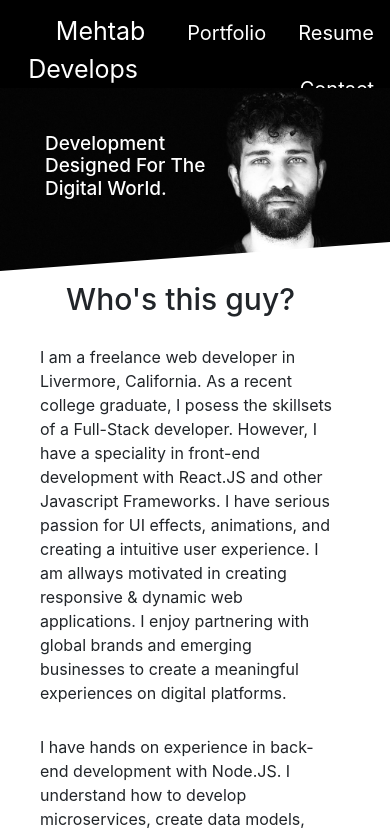
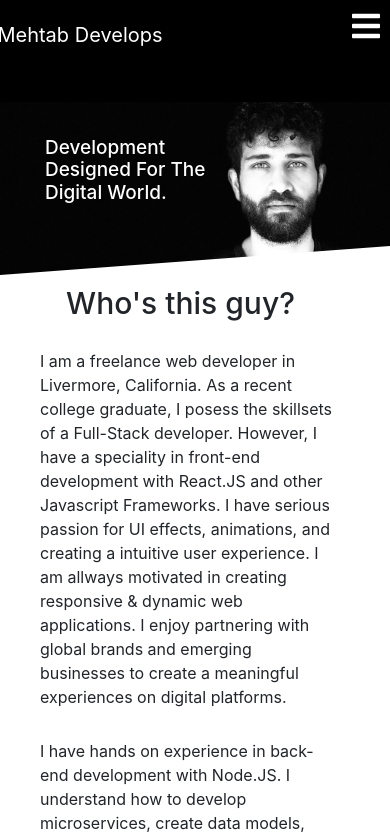
Before and after one commit to mehtab98/portfolio, a React (Create React App) app: page / in a window 390 px wide. Shown: the top 834 px of the page. Built offline with nearby package versions, Linux system fonts and the light colour scheme.

Commit message:
quickfix responsive navbar

```diff
--- a/package.json
+++ b/package.json
@@ -45,6 +45,7 @@
     "react-router-dom": "^5.2.0",
     "react-scripts": "^3.4.3",
     "react-vertical-timeline-component": "^3.0.2",
-    "serve": "^11.3.2"
+    "serve": "^11.3.2",
+    "styled-components": "^5.1.1"
   }
 }
--- a/src/App.js
+++ b/src/App.js
@@ -1,5 +1,5 @@
 import React, { Component } from "react";
-import Navbar from "./components/navbar/Navbar";
+import Nav from "./components/responsiveBars/rnavbar";
 import "./App.css";
 
 import { BrowserRouter, Route } from "react-router-dom";
@@ -15,7 +15,7 @@
     return (
       <BrowserRouter>
         <div className="App">
-          <Navbar className="web_bar" />
+          <Nav />
           <Route exact path="/" component={Home} />
           <Route exact path="/resume" component={Resume} />
           <Route path="/portfolio" component={Portfolio} />
--- /dev/null
+++ b/src/components/responsiveBars/rnavbar.js
@@ -0,0 +1,206 @@
+import React, { Component } from "react";
+import { NavLink, Link } from "react-router-dom";
+
+// import { BurgerIcon } from './'
+import styled from "styled-components";
+
+const Navigation = styled.header`
+  width: 100%;
+  z-index: 1;
+  display: flex;
+  justify-content: space-between;
+  align-items: center;
+  padding: 0px 100px 0;
+  height: 88px;
+  margin-bottom: -10px;
+  background: black;
+
+  .logo a {
+    padding-top: 33px;
+    display: flex;
+    flex-direction: column;
+    clear: both;
+    padding-bottom: 30px;
+    text-decoration: none;
+
+    p {
+      width: 500px;
+      font-size: 20px;
+      display: block;
+      margin-left: -180px;
+      font-color: white;
+    }
+    em {
+      font-size: 0.5em;
+      float: left;
+      display: block;
+      img {
+        display: inline-block;
+        margin-top: 5px;
+        width: 15px;
+        float: left;
+      }
+      .letterhead {
+        display: inline-block;
+        line-height: 260%;
+        float: left;
+      }
+    }
+  }
+  .gray {
+    color: white;
+  }
+  a {
+    color: white;
+    font-size: 1em;
+  }
+  a:hover {
+    opacity: 1;
+    color: grey;
+  }
+  .fa-bars {
+    display: none;
+    color: white;
+    font-size: 2rem;
+  }
+  nav {
+    ul {
+      display: flex;
+      justify-content: space-between;
+    }
+    li {
+      margin: 0 15px;
+      justify-content: space-between;
+      font-size: 1em;
+      list-style: none;
+    }
+    a {
+      font-size: 1em;
+      text-decoration: none;
+      .active {
+        color: white;
+      }
+    }
+    a.active {
+      color: white;
+    }
+  }
+
+  @media only screen and (max-width: 800px) {
+    padding: 0px;
+    .logo {
+      padding-left: 15px;
+      padding-top: 0px !important;
+    }
+  }
+  @media only screen and (max-width: 600px) {
+    height: auto;
+    min-height: 50px;
+    display: block;
+    position: relative;
+    .logo {
+      width: 100%;
+      display: block;
+      padding-top: 20px;
+      margin: 0px;
+      margin-left: -5px;
+      a {
+        padding: 20px 0px;
+      }
+    }
+    .fa-bars {
+      display: inline-block;
+      position: absolute;
+      top: 10px;
+      right: 10px;
+      cursor: pointer;
+    }
+    ul.collapsed {
+      width: 100%;
+      display: flex;
+      flex-direction: column;
+      justify-content: space-between;
+      flex-wrap: wrap;
+
+      overflow: hidden;
+      max-height: 0;
+      -moz-transition-duration: 0.4s;
+      -webkit-transition-duration: 0.4s;
+      -o-transition-duration: 0.4s;
+      transition-duration: 0.4s;
+      -moz-transition-timing-function: cubic-bezier(0, 1, 0.5, 1);
+      -webkit-transition-timing-function: cubic-bezier(0, 1, 0.5, 1);
+      -o-transition-timing-function: cubic-bezier(0, 1, 0.5, 1);
+      transition-timing-function: cubic-bezier(0, 1, 0.5, 1);
+
+      &.is-expanded {
+        overflow: hidden;
+        max-height: 500px; /* approximate max height */
+        -moz-transition-duration: 0.4s;
+        -webkit-transition-duration: 0.4s;
+        -o-transition-duration: 0.4s;
+        transition-duration: 0.4s;
+        -moz-transition-timing-function: ease-in;
+        -webkit-transition-timing-function: ease-in;
+        -o-transition-timing-function: ease-in;
+        transition-timing-function: ease-in;
+      }
+      li {
+        padding: 15px 10px;
+        margin: 0px 0px;
+        width: 100%;
+      }
+    }
+  }
+`;
+
+class Nav extends Component {
+  constructor(props) {
+    super(props);
+    this.state = {
+      isExpanded: false
+    };
+  }
+  handleToggle(e) {
+    e.preventDefault();
+    this.setState({
+      isExpanded: !this.state.isExpanded
+    });
+  }
+  render() {
+    const { isExpanded } = this.state;
+
+    return (
+      <Navigation>
+        <div className="logo">
+          <Link to="/">
+            <p style={{ color: "white" }}>Mehtab Develops</p>
+          </Link>
+        </div>
+        <nav className="nav">
+          <i
+            className="fa fa-bars"
+            aria-hidden="true"
+            onClick={e => this.handleToggle(e)}
+          />
+          <ul className={`collapsed ${isExpanded ? "is-expanded" : ""}`}>
+            <NavLink activeClassName="active" to="/">
+              <li>Home</li>
+            </NavLink>
+            <NavLink activeClassName="active" to="/portfolio">
+              <li>Portfolio</li>
+            </NavLink>
+            <NavLink activeClassName="active" to="/resume">
+              <li>Resume</li>
+            </NavLink>
+            <NavLink activeClassName="active" to="/contact">
+              <li>Contact</li>
+            </NavLink>
+          </ul>
+        </nav>
+      </Navigation>
+    );
+  }
+}
+
+export default Nav;
```
Also changed, not shown: 1 other file (tests, documents, lock files or other folders).
